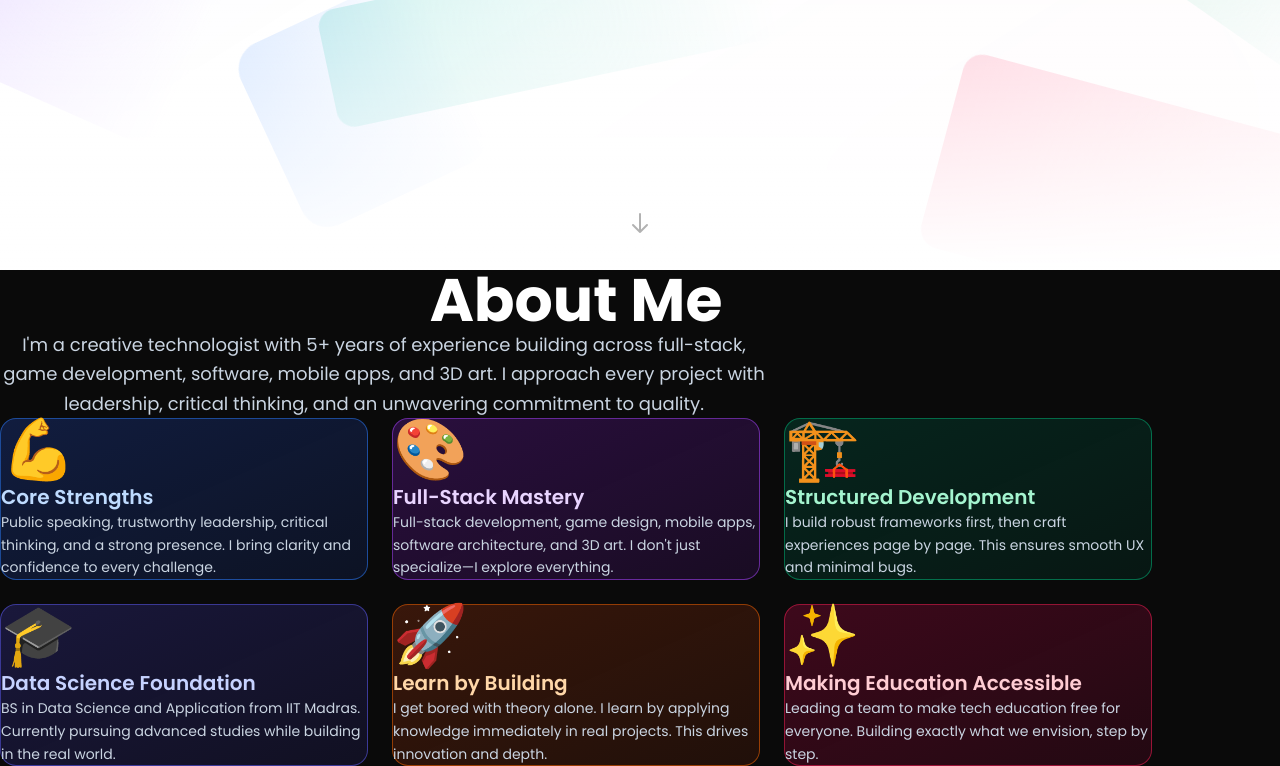
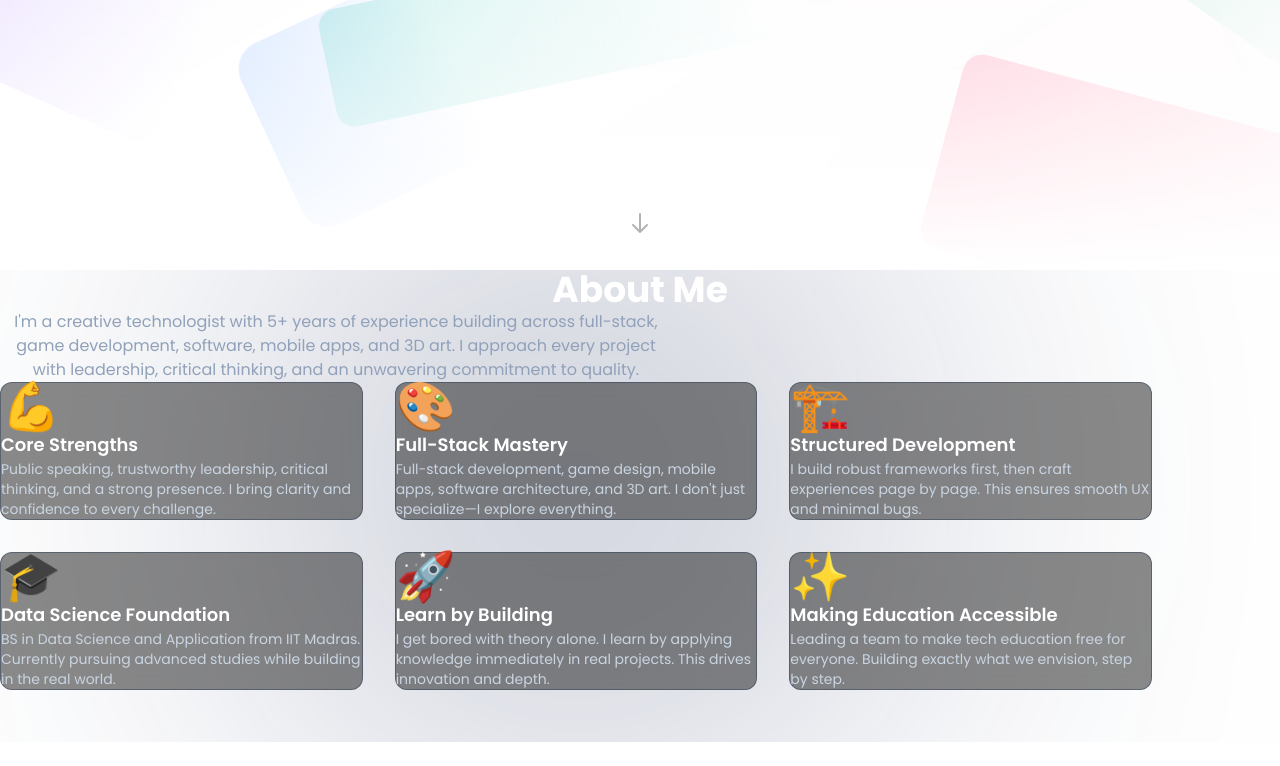
Before and after one commit to 25f3002130/portfolio, a Next.js app: page / in a window 1280 px wide. Shown: the part 530-1296 px from the top of the page. After the commit the page ends 1272 px from the top, so only its background shows below. Built offline with nearby package versions, Linux system fonts and the light colour scheme.

Commit message:
Simplify About section with clean formatting matching shadcn design

```diff
--- a/components/about.tsx
+++ b/components/about.tsx
@@ -3,81 +3,6 @@
 import React from "react";
 
 export default function AboutMe() {
-    const cards = [
-        {
-            emoji: "💪",
-            title: "Core Strengths",
-            description: "Public speaking, trustworthy leadership, critical thinking, and a strong presence. I bring clarity and confidence to every challenge.",
-            colorFrom: "from-blue-900/40",
-            colorTo: "to-blue-900/20",
-            borderColor: "border-blue-500/50",
-            hoverBorder: "hover:border-blue-400/80",
-            hoverShadow: "hover:shadow-blue-500/20",
-            textColor: "text-blue-200",
-            gradientFrom: "from-blue-500/10"
-        },
-        {
-            emoji: "🎨",
-            title: "Full-Stack Mastery",
-            description: "Full-stack development, game design, mobile apps, software architecture, and 3D art. I don't just specialize—I explore everything.",
-            colorFrom: "from-purple-900/40",
-            colorTo: "to-purple-900/20",
-            borderColor: "border-purple-500/50",
-            hoverBorder: "hover:border-purple-400/80",
-            hoverShadow: "hover:shadow-purple-500/20",
-            textColor: "text-purple-200",
-            gradientFrom: "from-purple-500/10"
-        },
-        {
-            emoji: "🏗️",
-            title: "Structured Development",
-            description: "I build robust frameworks first, then craft experiences page by page. This ensures smooth UX and minimal bugs.",
-            colorFrom: "from-emerald-900/40",
-            colorTo: "to-emerald-900/20",
-            borderColor: "border-emerald-500/50",
-            hoverBorder: "hover:border-emerald-400/80",
-            hoverShadow: "hover:shadow-emerald-500/20",
-            textColor: "text-emerald-200",
-            gradientFrom: "from-emerald-500/10"
-        },
-        {
-            emoji: "🎓",
-            title: "Data Science Foundation",
-            description: "BS in Data Science and Application from IIT Madras. Currently pursuing advanced studies while building in the real world.",
-            colorFrom: "from-indigo-900/40",
-            colorTo: "to-indigo-900/20",
-            borderColor: "border-indigo-500/50",
-            hoverBorder: "hover:border-indigo-400/80",
-            hoverShadow: "hover:shadow-indigo-500/20",
-            textColor: "text-indigo-200",
-            gradientFrom: "from-indigo-500/10"
-        },
-        {
-            emoji: "🚀",
-            title: "Learn by Building",
-            description: "I get bored with theory alone. I learn by applying knowledge immediately in real projects. This drives innovation and depth.",
-            colorFrom: "from-orange-900/40",
-            colorTo: "to-orange-900/20",
-            borderColor: "border-orange-500/50",
-            hoverBorder: "hover:border-orange-400/80",
-            hoverShadow: "hover:shadow-orange-500/20",
-            textColor: "text-orange-200",
-            gradientFrom: "from-orange-500/10"
-        },
-        {
-            emoji: "✨",
-            title: "Making Education Accessible",
-            description: "Leading a team to make tech education free for everyone. Building exactly what we envision, step by step.",
-            colorFrom: "from-rose-900/40",
-            colorTo: "to-rose-900/20",
-            borderColor: "border-rose-500/50",
-            hoverBorder: "hover:border-rose-400/80",
-            hoverShadow: "hover:shadow-rose-500/20",
-            textColor: "text-rose-200",
-            gradientFrom: "from-rose-500/10"
-        }
-    ];
-
     return (
         <>
             <style>{`
@@ -87,41 +12,59 @@ export default function AboutMe() {
                     font-family: 'Poppins', sans-serif;
                 }
             `}</style>
-            <div className="w-full bg-neutral-950 py-24 px-4 sm:px-6 lg:px-8">
-                <div className="max-w-6xl mx-auto">
-                    {/* Header Section */}
-                    <div className="text-center mb-20">
-                        <h1 className="text-5xl sm:text-6xl font-bold text-white mb-6">About Me</h1>
-                        <p className="text-base sm:text-lg text-slate-300 max-w-3xl mx-auto leading-relaxed">
+            <h1 className="text-4xl font-bold text-center mx-auto text-white">About Me</h1>
+            <p className="text-base text-slate-400 text-center mt-3 max-w-2xl mx-auto">
                 I'm a creative technologist with 5+ years of experience building across full-stack, game development, software, mobile apps, and 3D art. I approach every project with leadership, critical thinking, and an unwavering commitment to quality.
+            </p>
+            <div className="relative max-w-6xl mx-auto grid grid-cols-1 md:grid-cols-2 lg:grid-cols-3 gap-8 px-6 md:px-8 pt-20 pb-20">
+                <div className="size-[520px] -top-40 left-1/2 -translate-x-1/2 rounded-full absolute blur-[200px] -z-10 bg-blue-950/40"></div>
+
+                <div className="bg-neutral-900/50 backdrop-blur border border-slate-700/50 rounded-xl p-6">
+                    <div className="text-5xl mb-4">💪</div>
+                    <h3 className="text-lg font-semibold text-white mb-2">Core Strengths</h3>
+                    <p className="text-sm text-slate-300">
+                        Public speaking, trustworthy leadership, critical thinking, and a strong presence. I bring clarity and confidence to every challenge.
                     </p>
                 </div>
 
-                    {/* Cards Grid */}
-                    <div className="grid grid-cols-1 md:grid-cols-2 lg:grid-cols-3 gap-6 auto-rows-max">
-                        {cards.map((card, index) => (
-                            <div
-                                key={index}
-                                className={`group relative bg-gradient-to-br ${card.colorFrom} ${card.colorTo} ${card.borderColor} border rounded-2xl p-8 ${card.hoverBorder} transition-all duration-300 hover:shadow-lg ${card.hoverShadow}`}
-                            >
-                                <div className={`absolute inset-0 bg-gradient-to-br ${card.gradientFrom} to-transparent rounded-2xl opacity-0 group-hover:opacity-100 transition-opacity`}></div>
-
-                                <div className="relative space-y-4">
-                                    <div className="text-6xl h-16 flex items-start">
-                                        {card.emoji}
+                <div className="bg-neutral-900/50 backdrop-blur border border-slate-700/50 rounded-xl p-6">
+                    <div className="text-5xl mb-4">🎨</div>
+                    <h3 className="text-lg font-semibold text-white mb-2">Full-Stack Mastery</h3>
+                    <p className="text-sm text-slate-300">
+                        Full-stack development, game design, mobile apps, software architecture, and 3D art. I don't just specialize—I explore everything.
+                    </p>
                 </div>
 
-                                    <h3 className={`text-xl font-semibold ${card.textColor} line-clamp-2`}>
-                                        {card.title}
-                                    </h3>
-
-                                    <p className="text-slate-300 text-sm leading-relaxed line-clamp-5">
-                                        {card.description}
+                <div className="bg-neutral-900/50 backdrop-blur border border-slate-700/50 rounded-xl p-6">
+                    <div className="text-5xl mb-4">🏗️</div>
+                    <h3 className="text-lg font-semibold text-white mb-2">Structured Development</h3>
+                    <p className="text-sm text-slate-300">
+                        I build robust frameworks first, then craft experiences page by page. This ensures smooth UX and minimal bugs.
                     </p>
                 </div>
+
+                <div className="bg-neutral-900/50 backdrop-blur border border-slate-700/50 rounded-xl p-6">
+                    <div className="text-5xl mb-4">🎓</div>
+                    <h3 className="text-lg font-semibold text-white mb-2">Data Science Foundation</h3>
+                    <p className="text-sm text-slate-300">
+                        BS in Data Science and Application from IIT Madras. Currently pursuing advanced studies while building in the real world.
+                    </p>
                 </div>
-                        ))}
+
+                <div className="bg-neutral-900/50 backdrop-blur border border-slate-700/50 rounded-xl p-6">
+                    <div className="text-5xl mb-4">🚀</div>
+                    <h3 className="text-lg font-semibold text-white mb-2">Learn by Building</h3>
+                    <p className="text-sm text-slate-300">
+                        I get bored with theory alone. I learn by applying knowledge immediately in real projects. This drives innovation and depth.
+                    </p>
                 </div>
+
+                <div className="bg-neutral-900/50 backdrop-blur border border-slate-700/50 rounded-xl p-6">
+                    <div className="text-5xl mb-4">✨</div>
+                    <h3 className="text-lg font-semibold text-white mb-2">Making Education Accessible</h3>
+                    <p className="text-sm text-slate-300">
+                        Leading a team to make tech education free for everyone. Building exactly what we envision, step by step.
+                    </p>
                 </div>
             </div>
         </>
```
Lines whose indentation alone changed are shown as unchanged.
